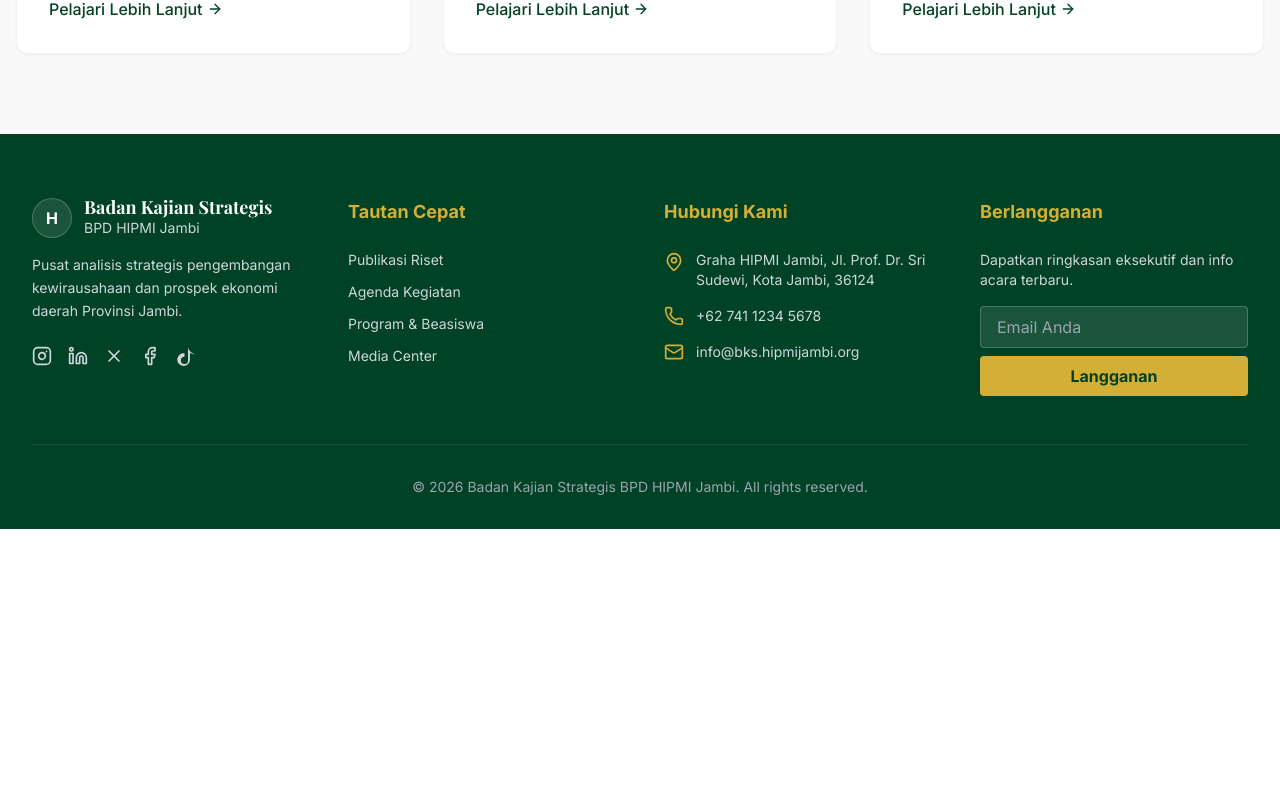
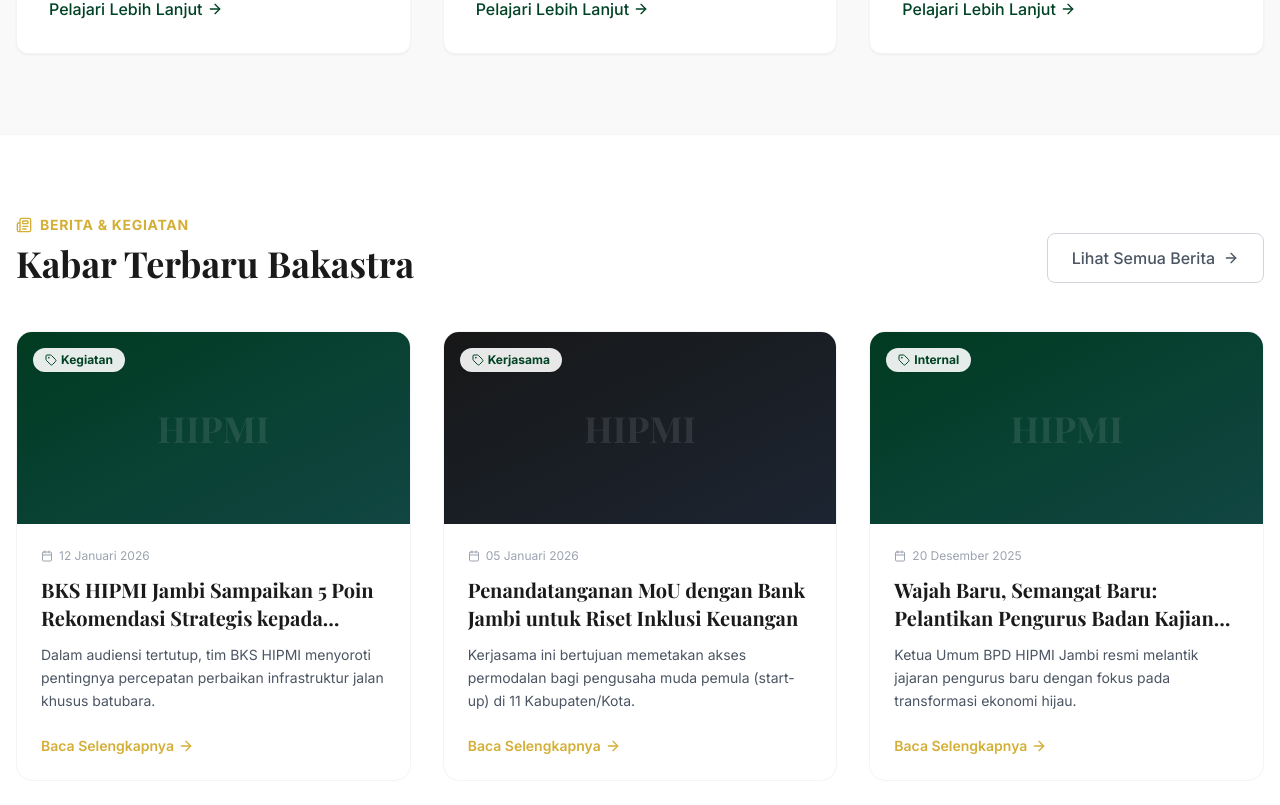
Before and after one commit to adprabowo/hipmi-jambi-web, a Next.js app: page / in a window 1280 px wide. Shown: the part 1335-2140 px from the top of the page. Before the commit the page ends 1864 px from the top, so only its background shows below. Built offline with nearby package versions, Linux system fonts and the light colour scheme; a web font is replaced by a local one.

Commit message:
Tambah Section Berita

```diff
--- a/src/app/page.tsx
+++ b/src/app/page.tsx
@@ -1,6 +1,8 @@
 import Hero from "@/components/home/Hero";
+import NewsCard from "@/components/home/NewsCard"; // Import Komponen Baru
+import { newsArticles } from "@/lib/dummy-data"; // Import Data Berita Anda
 import Link from "next/link";
-import { ArrowRight, FileText, Users, BarChart3 } from "lucide-react";
+import { ArrowRight, FileText, Users, BarChart3, Newspaper } from "lucide-react";
 
 export default function Home() {
   return (
@@ -69,6 +71,55 @@ export default function Home() {
           </div>
         </div>
       </section>
+
+      {/* 4. SECTION BERITA TERBARU (Updated) */}
+      <section className="py-20 bg-white border-t border-gray-100">
+        <div className="container mx-auto px-4">
+
+          {/* Header Section Berita */}
+          <div className="flex flex-col md:flex-row justify-between items-end mb-12 gap-4">
+            <div className="max-w-2xl">
+                <div className="flex items-center gap-2 text-hipmi-gold font-bold uppercase tracking-wider text-sm mb-2">
+                    <Newspaper className="w-4 h-4" /> Berita & Kegiatan
+                </div>
+                <h2 className="text-3xl md:text-4xl font-serif font-bold text-hipmi-neutral">
+                    Kabar Terbaru Bakastra
+                </h2>
+            </div>
+            <Link
+                href="/berita"
+                className="hidden md:flex items-center px-6 py-3 border border-gray-300 rounded-lg font-medium text-gray-600 hover:border-hipmi-green hover:text-hipmi-green transition"
+            >
+                Lihat Semua Berita <ArrowRight className="w-4 h-4 ml-2" />
+            </Link>
+          </div>
+
+          {/* Grid Berita - Menggunakan Data newsArticles */}
+          <div className="grid grid-cols-1 md:grid-cols-3 gap-8">
+            {newsArticles.map((news, index) => (
+              <NewsCard
+                key={news.id}
+                index={index} // Untuk variasi warna
+                title={news.title}
+                date={news.date}
+                category={news.category}
+                excerpt={news.excerpt}
+                slug={news.slug}
+              />
+            ))}
+          </div>
+
+          {/* Tombol Mobile (Hanya muncul di HP) */}
+          <div className="mt-8 md:hidden text-center">
+             <Link
+                href="/berita"
+                className="inline-flex items-center px-6 py-3 border border-gray-300 rounded-lg font-medium text-gray-600 hover:border-hipmi-green hover:text-hipmi-green transition"
+            >
+                Lihat Semua Berita <ArrowRight className="w-4 h-4 ml-2" />
+            </Link>
+          </div>
+        </div>
+      </section>
     </div>
   );
 }
--- /dev/null
+++ b/src/components/home/NewsCard.tsx
@@ -0,0 +1,65 @@
+import Link from "next/link";
+import { Calendar, ArrowRight, Tag } from "lucide-react";
+
+interface NewsProps {
+  title: string;
+  date: string;
+  category: string;
+  excerpt: string;
+  slug: string;
+  index: number; // Kita butuh index untuk membuat variasi warna background
+}
+
+export default function NewsCard({ title, date, category, excerpt, slug, index }: NewsProps) {
+  return (
+    <div className="group flex flex-col bg-white border border-gray-100 rounded-2xl overflow-hidden hover:shadow-lg transition-all duration-300 hover:-translate-y-1 h-full">
+
+      {/* 1. Bagian Visual (Pengganti Gambar) */}
+      {/* Kita gunakan gradasi warna bergantian berdasarkan index ganjil/genap */}
+      <div className={`h-48 w-full relative overflow-hidden flex items-center justify-center text-white ${
+          index % 2 === 0
+            ? 'bg-gradient-to-br from-hipmi-green to-teal-900'
+            : 'bg-gradient-to-br from-hipmi-neutral to-gray-800'
+      }`}>
+        {/* Efek Hover */}
+        <div className="absolute inset-0 bg-black/10 group-hover:bg-black/0 transition-colors"></div>
+
+        {/* Tulisan Background Samar */}
+        <span className="font-serif font-bold text-4xl opacity-10 transform group-hover:scale-110 transition-transform duration-700 select-none">
+            HIPMI
+        </span>
+
+        {/* Badge Kategori */}
+        <div className="absolute top-4 left-4 bg-white/90 backdrop-blur-sm text-hipmi-green text-xs font-bold px-3 py-1 rounded-full flex items-center shadow-sm">
+            <Tag className="w-3 h-3 mr-1" /> {category}
+        </div>
+      </div>
+
+      {/* 2. Bagian Konten Teks */}
+      <div className="p-6 flex flex-col flex-grow">
+        <div className="flex items-center text-gray-400 text-xs mb-3">
+          <Calendar className="w-3 h-3 mr-1.5" />
+          {date}
+        </div>
+
+        <h3 className="text-xl font-serif font-bold text-hipmi-neutral mb-3 line-clamp-2 group-hover:text-hipmi-green transition-colors">
+          <Link href={`/berita/${slug}`}>
+            {title}
+          </Link>
+        </h3>
+
+        <p className="text-gray-600 text-sm line-clamp-3 mb-6 flex-grow leading-relaxed">
+          {excerpt}
+        </p>
+
+        {/* Link Baca Selengkapnya */}
+        <Link
+            href={`/berita/${slug}`}
+            className="inline-flex items-center text-sm font-semibold text-hipmi-gold hover:text-hipmi-green transition-colors mt-auto"
+        >
+            Baca Selengkapnya <ArrowRight className="w-4 h-4 ml-1 group-hover:translate-x-1 transition-transform" />
+        </Link>
+      </div>
+    </div>
+  );
+}
```
